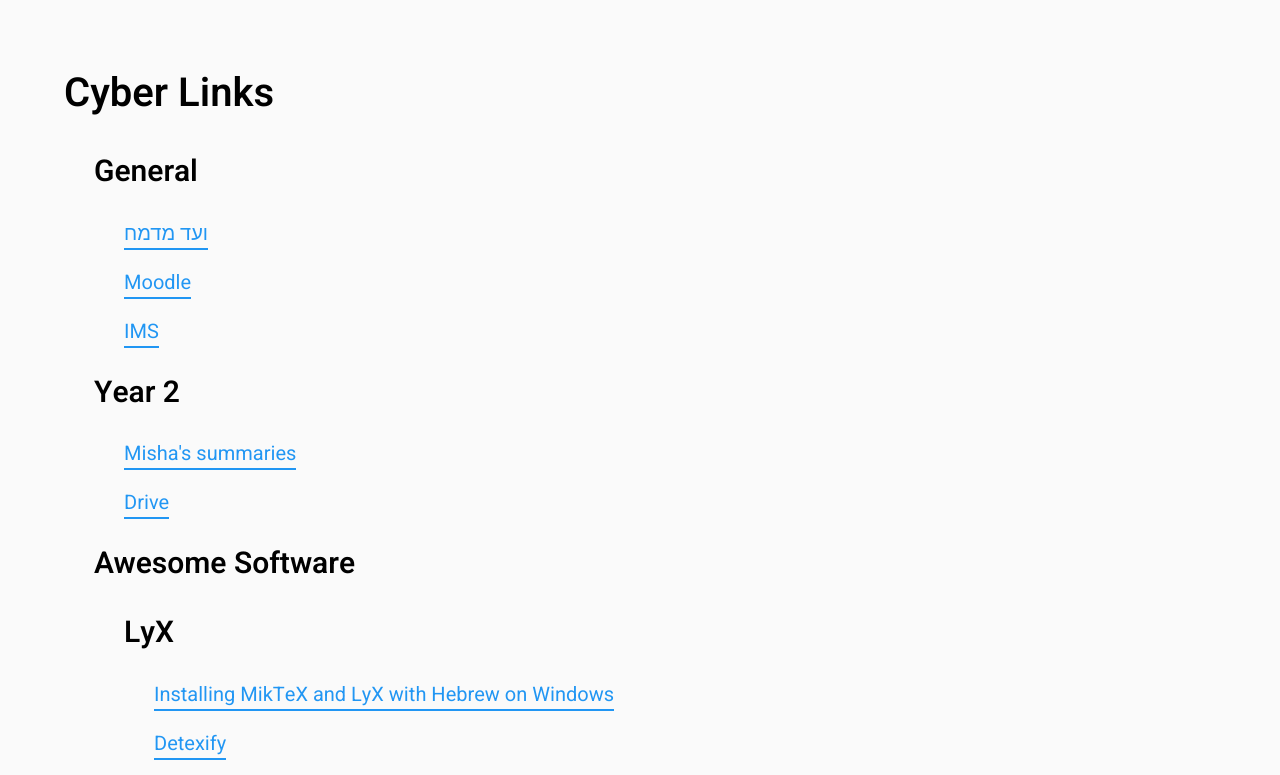
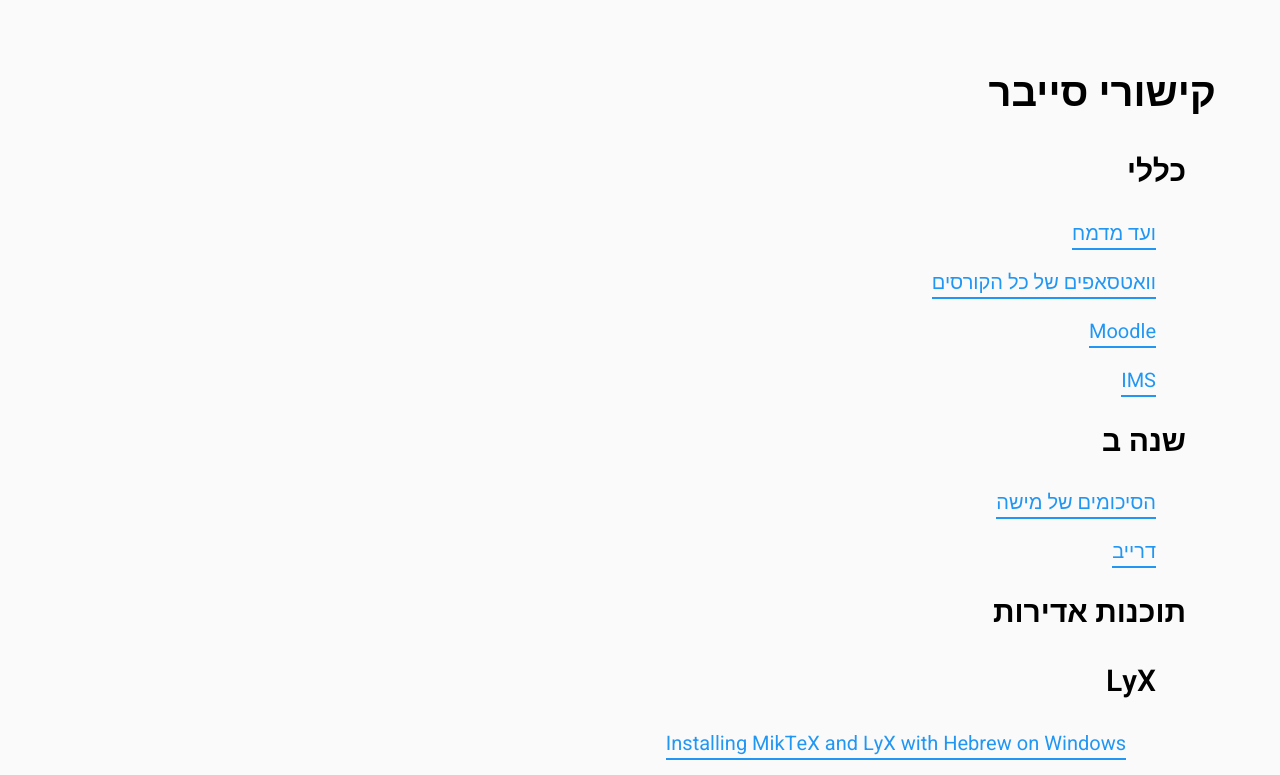
Before and after one commit to farberbrodsky/links, a plain HTML site: page index.html in a window 1280 px wide. Shown: the top 775 px of the page. Drawn offline with Linux system fonts and the light colour scheme.

Commit message:
Switch to hebrew on most links

```diff
--- a/index.html
+++ b/index.html
@@ -11,11 +11,11 @@
 }
 
 .link, .links {
-    padding-left: 30px;
+    padding-right: 30px;
 }
 
 .links-top {
-    padding-left: 0px;
+    padding-right: 0px;
 }
 
 a {
@@ -25,22 +25,23 @@
 }
         </style>
     </head>
-    <body>
-        <h1>Cyber Links</h1>
+    <body dir="rtl">
+        <h1>קישורי סייבר</h1>
         <script>
 
 let links = {
     "links": [
-        {"title": "General", "links": [
+        {"title": "כללי", "links": [
             {"name": "ועד מדמח", "link": "https://drive.google.com/drive/folders/1FscrR8EJ02xAmTLtW9W6w2S0QQ_N35A_"},
+            {"name": "וואטסאפים של כל הקורסים", "link": "https://docs.google.com/spreadsheets/d/19pjEaZ5SjHwWCm_miSr-MyMlTr3_kxiVdmVIlWuLrdQ/edit"},
             {"name": "Moodle", "link": "https://moodle.tau.ac.il/"},
             {"name": "IMS", "link": "https://ims.tau.ac.il/"}
         ]},
-        {"title": "Year 2", "links": [
-            {"name": "Misha's summaries", "link": "https://summaries.farberbrodsky.com/"},
-            {"name": "Drive", "link": "https://drive.google.com/drive/folders/1bHVwI03IxssI-8EhN0mBAgYPQO_LeXFZ"}
+        {"title": "שנה ב", "links": [
+            {"name": "הסיכומים של מישה", "link": "https://summaries.farberbrodsky.com/"},
+            {"name": "דרייב", "link": "https://drive.google.com/drive/folders/1bHVwI03IxssI-8EhN0mBAgYPQO_LeXFZ"}
         ]},
-        {"title": "Awesome Software", "links": [
+        {"title": "תוכנות אדירות", "links": [
             {"title": "LyX", "links": [
                 {"name": "Installing MikTeX and LyX with Hebrew on Windows", "link": "http://www.ma.huji.ac.il/~sameti/tex/lyxhebrew.html"},
                 {"name": "Detexify", "link": "https://detexify.kirelabs.org/classify.html"}
```
